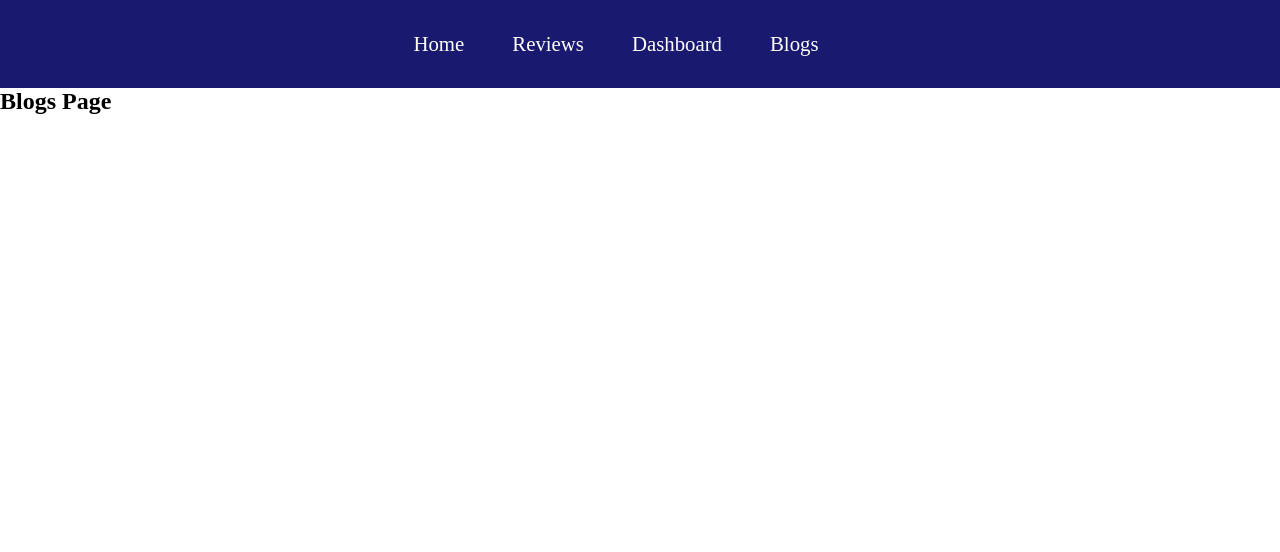
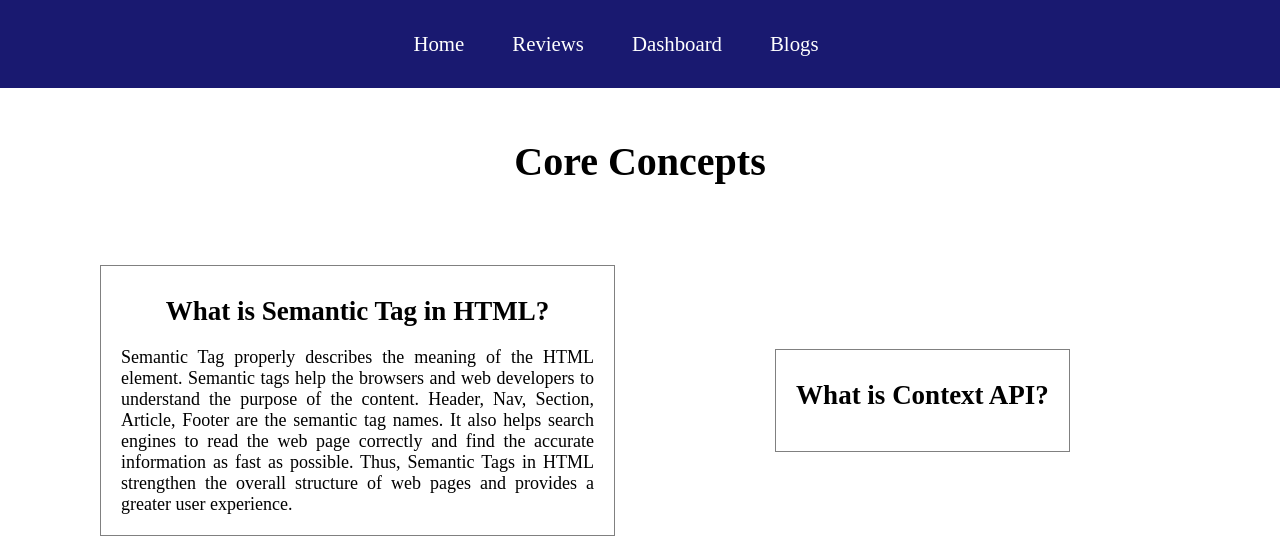
Before and after one commit to Ety-Biswangri/tasty-pickles, a React (Create React App) app: page /blogs in a window 1280 px wide. Shown: the top 552 px of the page. Built offline with nearby package versions, Linux system fonts and the light colour scheme.

Commit message:
first question is answered

```diff
--- a/src/components/Blogs/Blogs.css
+++ b/src/components/Blogs/Blogs.css
@@ -0,0 +1,33 @@
+.blogs {
+    margin: 50px 100px 50px 100px;
+}
+
+.blogs h1 {
+    font-size: 2.5rem;
+    text-align: center;
+    margin-bottom: 80px;
+}
+
+.blogs-container {
+    display: grid;
+    grid-template-columns: repeat(2, 1fr);
+    grid-gap: 50px;
+}
+
+.single-blog {
+    display: flex;
+    justify-content: center;
+    align-items: center;
+}
+
+.single-blog .single-blog-inside {
+    border: 1px solid gray;
+    padding: 20px;
+    text-align: justify;
+    font-size: 18px;
+}
+
+.single-blog .single-blog-inside h2 {
+    margin: 10px 0px 20px 0px;
+    text-align: center;
+}
--- a/src/components/Blogs/Blogs.js
+++ b/src/components/Blogs/Blogs.js
@@ -1,9 +1,24 @@
 import React from 'react';
+import './Blogs.css';
 
 const Blogs = () => {
     return (
-        <div>
-            <h2>Blogs Page</h2>
+        <div className='blogs'>
+            <h1>Core Concepts</h1>
+            <div className='blogs-container'>
+                <div className='single-blog'>
+                    <div className='single-blog-inside'>
+                        <h2>What is Semantic Tag in HTML?</h2>
+                        <p>Semantic Tag properly describes the meaning of the HTML element. Semantic tags help the browsers and web developers to understand the purpose of the content. Header, Nav, Section, Article, Footer are the semantic tag names. It also helps search engines to read the web page correctly and find the accurate information as fast as possible. Thus, Semantic Tags in HTML strengthen the overall structure of web pages and provides a greater user experience.</p>
+                    </div>
+                </div>
+                <div className='single-blog'>
+                    <div className='single-blog-inside'>
+                        <h2>What is Context API?</h2>
+                        <p></p>
+                    </div>
+                </div>
+            </div>
         </div>
     );
 };
```
